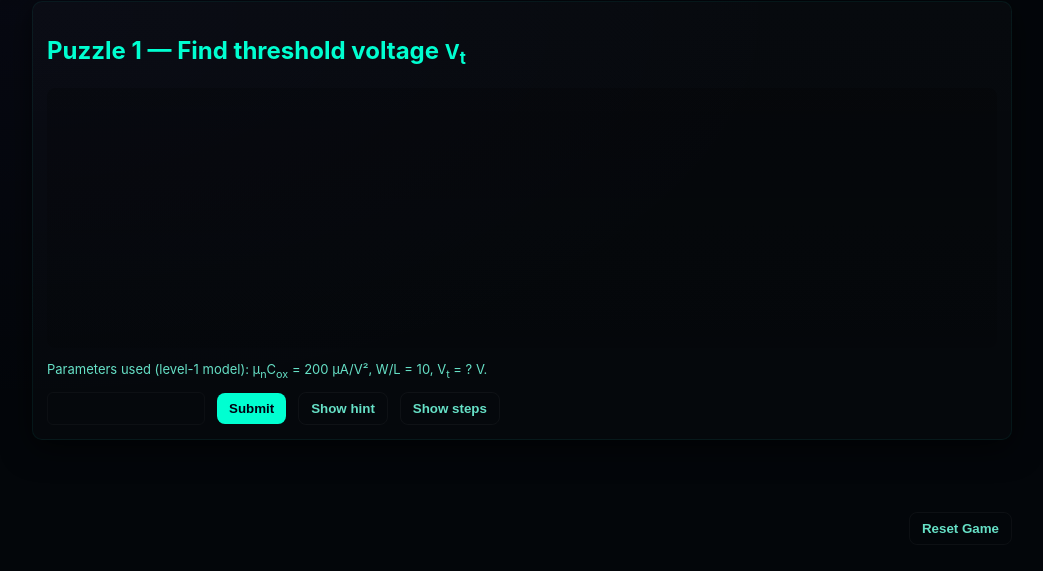
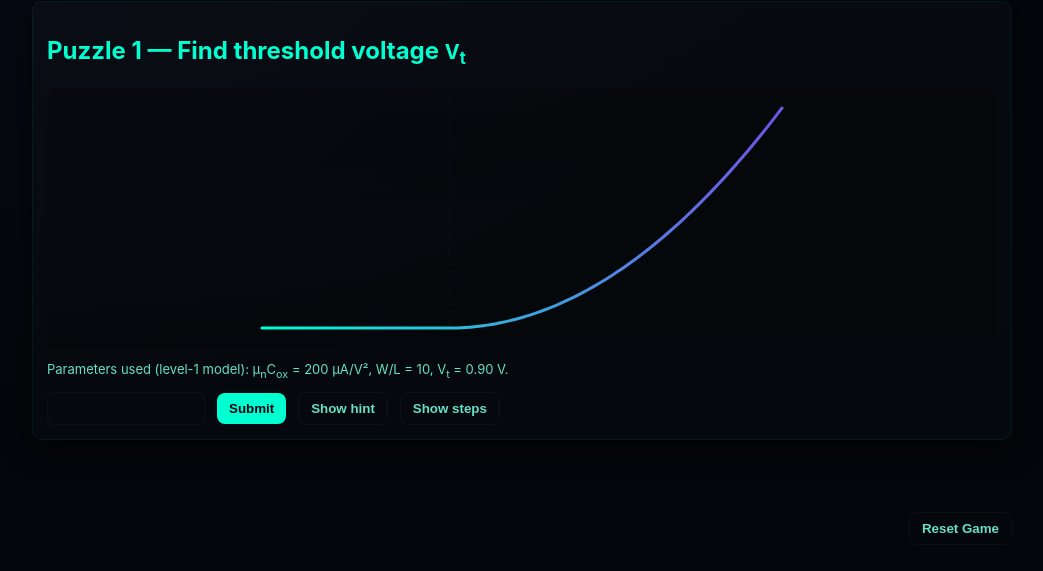
Before and after one commit to praveens2666/VLSI_ESCAPE_ROOM, a plain HTML site: page index.html in a window 1280 px wide. Shown: the part 65-636 px from the top of the page, without its empty margins (118-1161 px from the left). Drawn offline with Linux system fonts and the light colour scheme.

Commit message:
Update index.html

```diff
--- a/index.html
+++ b/index.html
@@ -78,7 +78,7 @@
         <line id="p1_marker" x1="0" y1="0" x2="0" y2="0" stroke="#7c5cff" stroke-dasharray="6 4" opacity="0.06" />
       </svg>
     </div>
-    <p class="meta">Parameters used (level-1 model): μ<sub>n</sub>C<sub>ox</sub> = <span id="param_mu"></span> μA/V², W/L = <span id="param_wl"></span>, V<sub>t</sub> = ? V.</p>
+    <p class="meta">Parameters used (level-1 model): μ<sub>n</sub>C<sub>ox</sub> = <span id="param_mu"></span> μA/V², W/L = <span id="param_wl"></span>, V<sub>t</sub> = <span id="param_vt"></span> V.</p>
 
     <div class="row" style="margin-top:10px">
       <input id="ans1" type="number" step="0.01" placeholder="" aria-label="Vt answer" />
```
